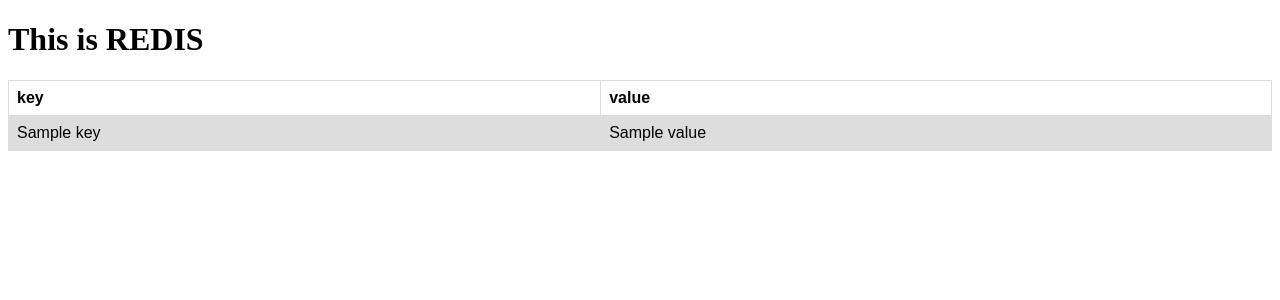
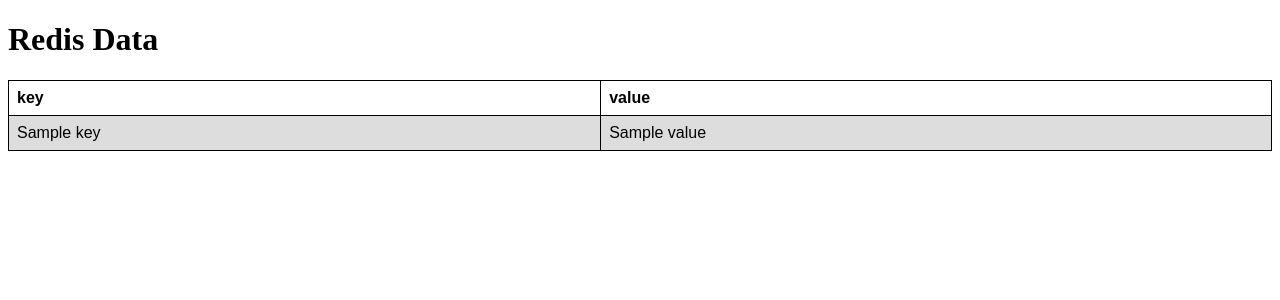
Before and after one commit to Kaushalkanna/redisui, a Django app: template templates/web/redis_data.html in a window 1280 px wide. Shown: the top 300 px of the page. Run offline with Django 3.2, Linux system fonts and the light colour scheme; the template is opened without the code that fills it: most values are stand-ins (such as "Sample title", 1, 10 or a date in 2020).

Commit message:
minor changes

```diff
--- a/templates/web/redis_data.html
+++ b/templates/web/redis_data.html
@@ -11,7 +11,7 @@
         }
 
         td, th {
-            border: 1px solid #dddddd;
+            border: 1px solid #000000;
             text-align: left;
             padding: 8px;
         }
@@ -22,7 +22,7 @@
     </style>
 </head>
 <body>
-<h1>This is REDIS</h1>
+<h1>Redis Data</h1>
 <table>
     <tr>
         <th>key</th>
```
Also changed, not shown: web/views/redis.py (+8 -8 lines).
